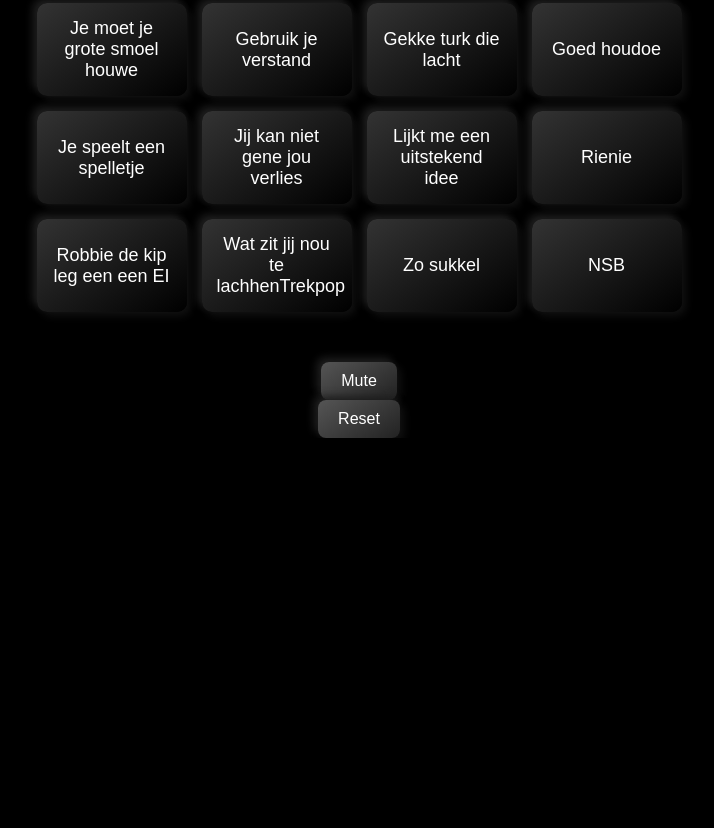
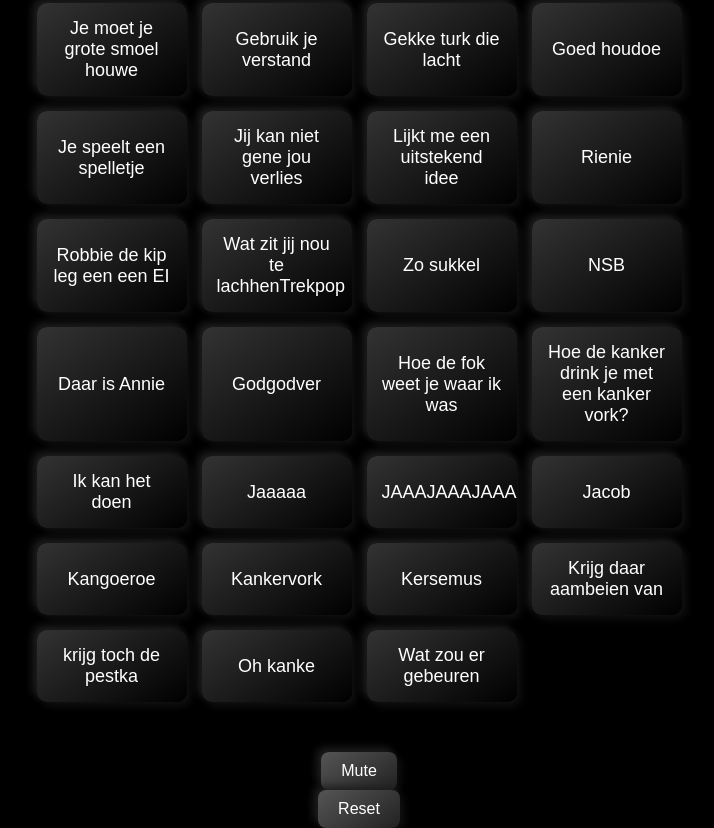
Before and after one commit to Rae125/SB, a plain HTML site: page index.html in a window 1280 px wide. Shown: the part 726-1554 px from the top of the page, without its empty margins (281-995 px from the left). Before the commit the page ends 1164 px from the top, so only its background shows below. Drawn offline with Linux system fonts and the light colour scheme.

Commit message:
Update index.html

```diff
--- a/index.html
+++ b/index.html
@@ -51,6 +51,25 @@
         <button class="sound-button" onclick="playSound('Wat_zit_jij_nou_te_lachhenTrekpop')">Wat zit jij nou te lachhenTrekpop</button>
         <button class="sound-button" onclick="playSound('Zo_sukkel')">Zo sukkel</button>
         <button class="sound-button" onclick="playSound('NSB')">NSB</button>
+        <button class="sound-button" onclick="playSound('DaarisAnnie')">Daar is Annie</button>
+        <button class="sound-button" onclick="playSound('Godgodver')">Godgodver</button>
+        <button class="sound-button" onclick="playSound('Hoedefokweetjewaarikwas')">Hoe de fok weet je waar ik was</button>
+        <button class="sound-button" onclick="playSound('Hoedekankerdrinkjemeteenkankervork')">Hoe de kanker drink je met een kanker vork?</button>
+        <button class="sound-button" onclick="playSound('Ikkanhetdoen')">Ik kan het doen</button>
+        <button class="sound-button" onclick="playSound('Jaaaaa')">Jaaaaa</button>
+        <button class="sound-button" onclick="playSound('JAAAJAAAJAAA')">JAAAJAAAJAAA</button>
+        <button class="sound-button" onclick="playSound('Jacob')">Jacob</button>
+        <button class="sound-button" onclick="playSound('Kangoeroe')">Kangoeroe</button>
+        <button class="sound-button" onclick="playSound('Kankervork')">Kankervork</button>
+        <button class="sound-button" onclick="playSound('Kersemus')">Kersemus</button>
+        <button class="sound-button" onclick="playSound('Krijgdaaraambijenvan')">Krijg daar aambeien van</button>
+        <button class="sound-button" onclick="playSound('krijgtochdepestka')">krijg toch de pestka</button>
+        <button class="sound-button" onclick="playSound('Ohkanke')">Oh kanke</button>
+        <button class="sound-button" onclick="playSound('Watzouergebeuren')">Wat zou er gebeuren</button>
+
+
+
+
 
 
 
```
